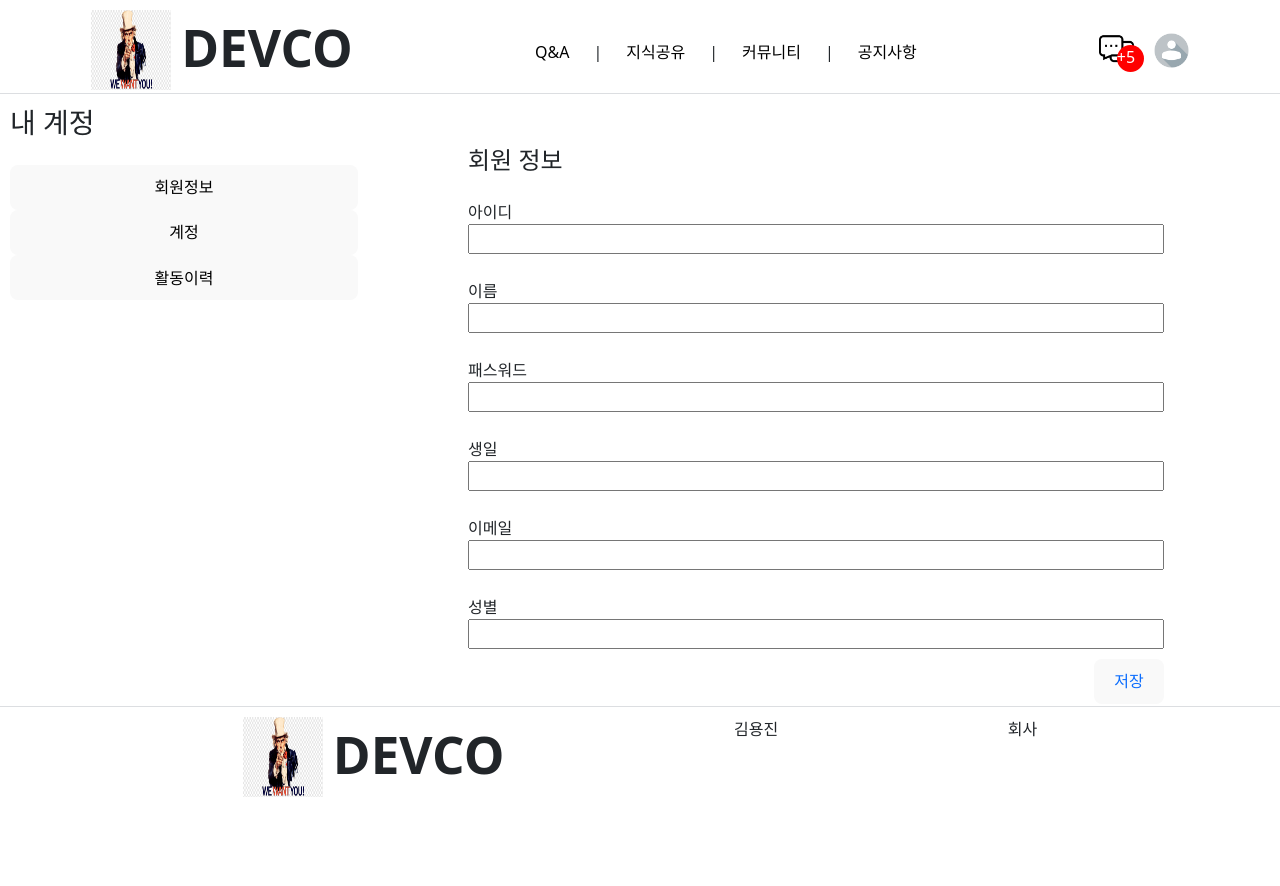
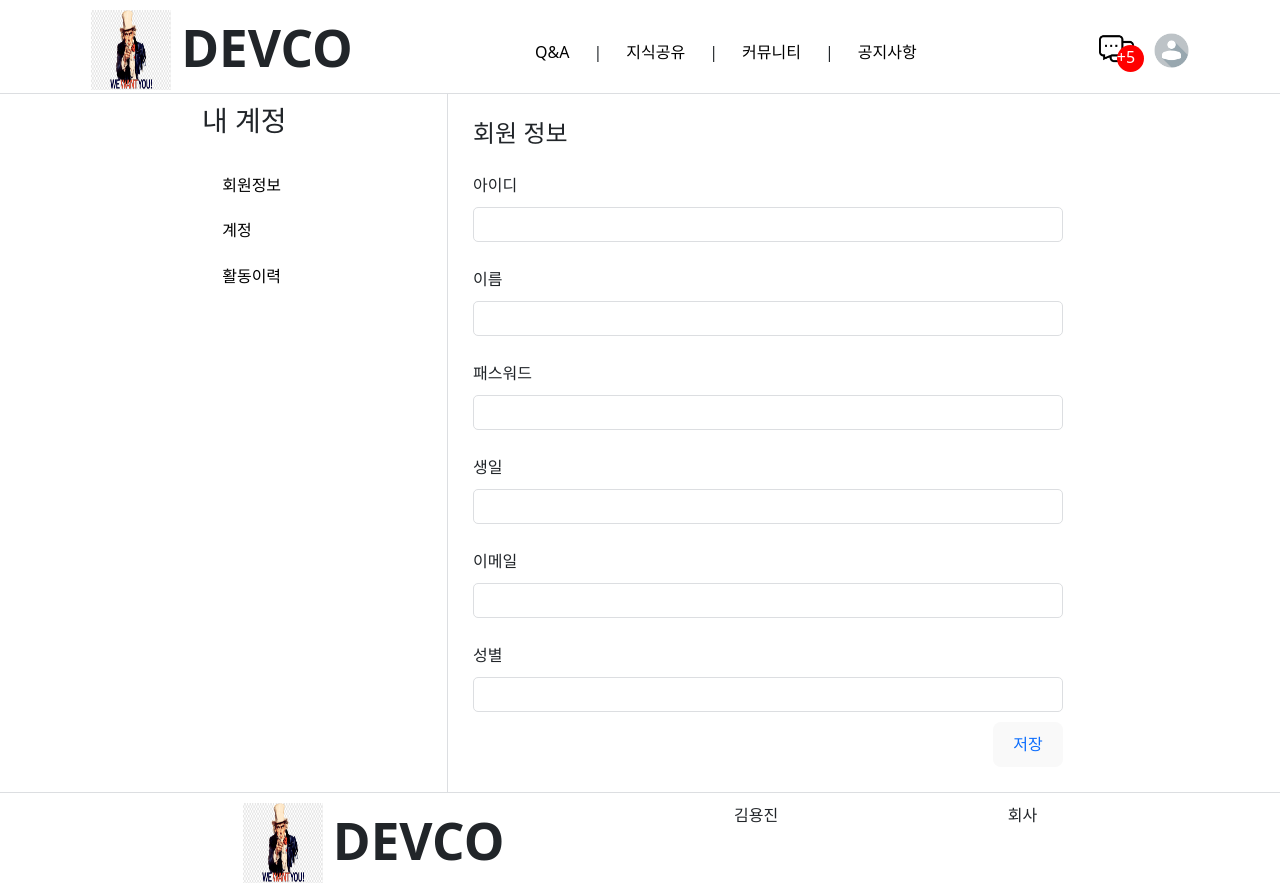
Before and after one commit to YongJinKim4827/DevCo, a React (Vite) app in the folder front-end/: page /user in a window 1280 px wide. Before the commit the page ends 800 px from the top, so only its background shows below. Built offline with nearby package versions, Linux system fonts and the light colour scheme; a small style sheet from the web is missing.

Commit message:
css 정리 및 ui 보완

```diff
--- a/front-end/src/user/AccountInfo.jsx
+++ b/front-end/src/user/AccountInfo.jsx
@@ -18,16 +18,15 @@ const AccountInfo = () => {
         // })
     }
   return (
-    <div style={{flex : '0.7', marginTop : '25px'}}>
-        <h4 style={{fontWeight : 'bold'}}>계정</h4>
-        <div className='div-user-info-input' style={{borderBottom : '1px solid black', height : '100px', padding : '25px'}}>
-            <span>이메일 정보</span>
+    <div style={{width : "50vw", marginTop : '25px'}}>
+        <div className='div-accountinfo-wrapper'>
+            <h5 style={{fontWeight : 'bold'}}>이메일</h5>
             <input type='text' />
         </div>
         <div style={{padding : '25px'}}>
             <h5 style={{fontWeight : 'bold'}}>계정삭제</h5>
             <div className='div-accountdelete-discription'>
-                솰라 솰라
+                이제는 되돌릴수 없슴다
             </div>
             <div style={{marginTop : '15px'}}>
                 <div>
--- a/front-end/src/user/UserInfo.jsx
+++ b/front-end/src/user/UserInfo.jsx
@@ -2,7 +2,7 @@ import React from 'react'
 
 const UserInfo = () => {
   return (
-        <div style={{flex : '0.6', marginLeft : '100px', marginTop : '50px'}}>
+        <div className='div-user-info-wrapper'>
             <h4 style={{fontWeight : 'bold'}}>회원 정보</h4>
             <div className='div-user-info-input'>
                 <label>아이디</label>
--- a/front-end/src/user/UserLayout.jsx
+++ b/front-end/src/user/UserLayout.jsx
@@ -6,7 +6,7 @@ import UserLeftNav from './UserLeftNav'
 
 const UserLayout = () => {
   return (
-    <div style={{display : 'flex'}}>
+    <div style={{display : 'flex', flex : "0.8", justifyContent : "center"}}>
         <UserLeftNav />
         <Routes>
             <Route path='/' element={<UserInfo />}/>
--- a/front-end/src/user/UserLeftNav.jsx
+++ b/front-end/src/user/UserLeftNav.jsx
@@ -4,6 +4,7 @@ import './user.css';
 
 const UserLeftNav = () => {
     const navigation = useNavigate();
+
   return (
         <>
           <div className='div-user-nav'>
--- a/front-end/src/user/user.css
+++ b/front-end/src/user/user.css
@@ -1,8 +1,66 @@
+
+/*
+*   Nav
+*/
 .div-user-nav {
     display: flex;
     flex-direction: column;
-    flex : 0.3;
-    padding : 10px
+    width: 20vw;
+    padding : 10px;
+    border-right: 1px solid #DCDEE1;
+}
+
+.div-user-nav button {
+    background-color: inherit;
+    text-align: start;
+    transition: none !important;
+}
+
+.div-user-nav button:hover {
+    background-color: #E5E7EB !important;
+    border : none !important;
+    text-align: start;
+}
+
+/*
+*   Account
+*/
+.div-accountdelete-discription{
+    display: flex;
+    border-radius: 5px;
+    border : 1px solid #DCDEE1;
+    height: 50px;
+    font-size: small;
+    padding: 10px;
+}
+
+.div-accountinfo-wrapper{
+    display: flex;
+    flex-direction: column;
+    margin-top: 25px;
+    height: 150px;
+    padding : 25px;
+    border-bottom: 1px solid #DCDEE1;
+}
+
+.div-accountinfo-wrapper input{
+    border: 1px solid #DCDEE1;
+    border-radius: 5px;
+    height: 35px !important;
+    width: 350px;
+}
+
+.div-accountinfo-wrapper input:focus{
+    outline: 0.5px solid black;
+}
+
+
+/*
+*   User Info
+*/
+.div-user-info-wrapper{
+    width: 50vw;
+    padding : 25px;
 }
 
 .div-user-info-input{
@@ -11,9 +69,18 @@
     margin-top: 25px;
 }
 
-.div-accountdelete-discription{
-    display: flex;
+.div-user-info-input label{
+    font-size: medium;
+    font-weight: bold;
+    margin-bottom: 10px;
+}
+
+.div-user-info-input input{
+    border: 1px solid #DCDEE1;
     border-radius: 5px;
-    border : 1px solid black;
-    height: 50px;
+    height: 35px;
 }
+
+.div-user-info-input input:focus{
+    outline: 0.5px solid black;
+}
```
